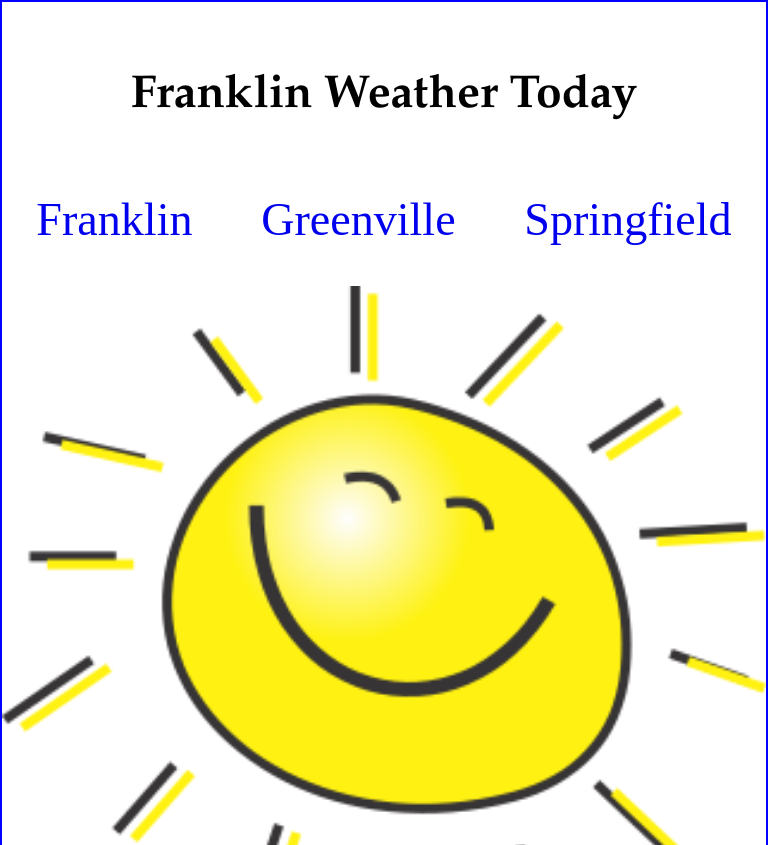
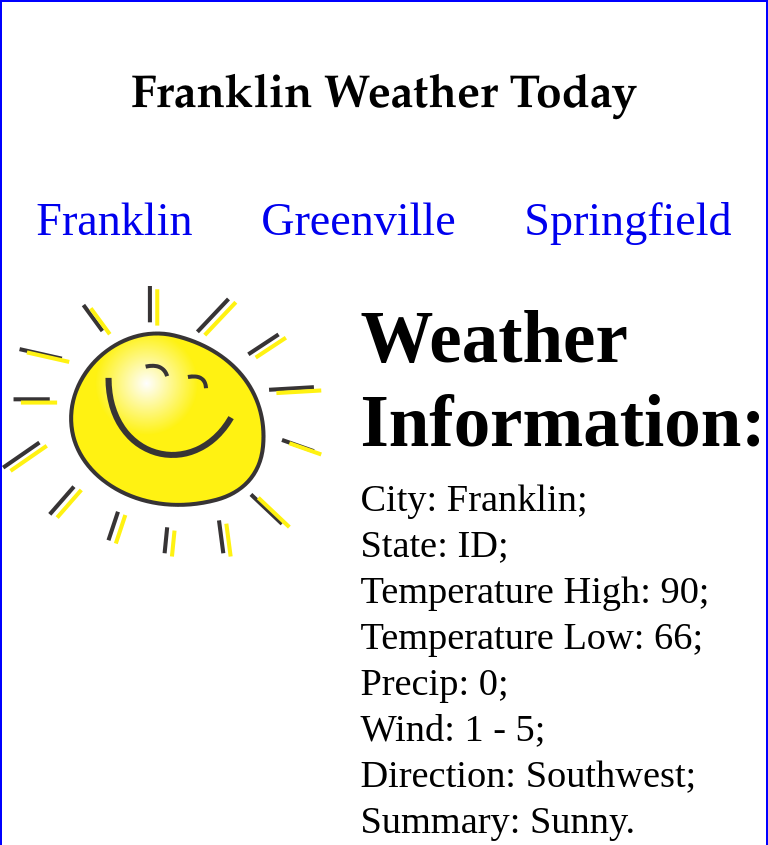
Before and after one commit to efoshkinm/Health-Website-BYU-Idaho, a plain HTML site: page myhomework/franklin.html in a window 768 px wide. Shown: the top 845 px of the page. Drawn offline with Linux system fonts and the light colour scheme; a script that the page names is missing.

Commit message:
gntntyjn

```diff
--- a/css/weather.css
+++ b/css/weather.css
@@ -198,42 +198,45 @@ nav > ul > li{
 
 }
 
-#weather_information  img{
-	flex: 0 0 48vw;
+
+
+#main figure img{
+	flex: 0 0 40%;
 	border: 0;
 }
 
-#weather_information > figure{
-	display:flex;
 
+#main{
+	display: flex;
+	flex-direction: row;
 }
 
 #weather_information > figure:hover{
 	background-color: lightblue;
 }
 
-#weather_information > #weather_summary{
+#weather_summary{
 	border: 0;
 	flex: 0 0 45%;
 	font-size: 5vw;
 	margin-bottom: 5vh;
 }
 
-#weather_information > #weather_summary:hover{
+#weather_summary:hover{
 	background-color: lightblue;
 }
 
-#weather_information > #weather_summary > *{
+#weather_summary > *{
 	font-size: 5vw;
 	border: 0;
 }
 
-#weather_information #daily_temperature{
+#daily_temperature{
 	font-size: 5vw;
 	flex: 1 0 auto;
 }
 
-#weather_information #daily_temperature:hover{
+#daily_temperature:hover{
 	background-color: lightblue;
 }
 
```
